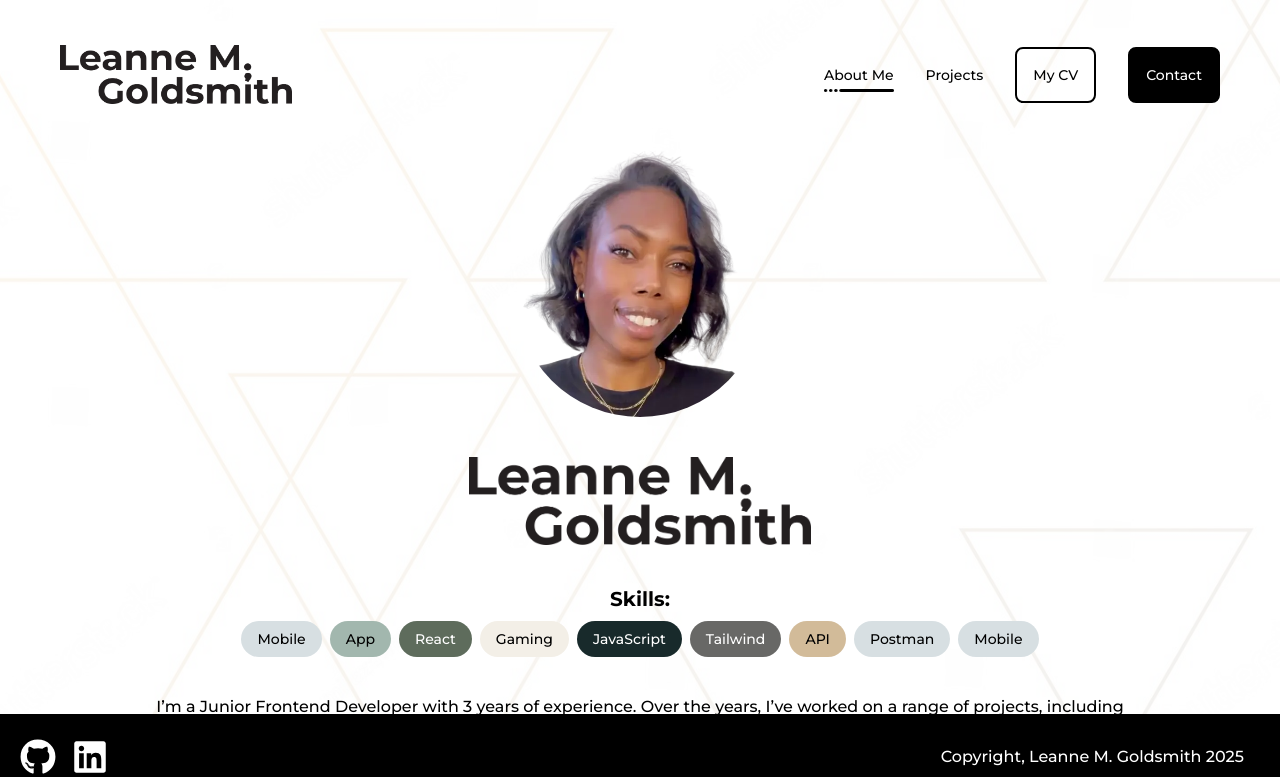
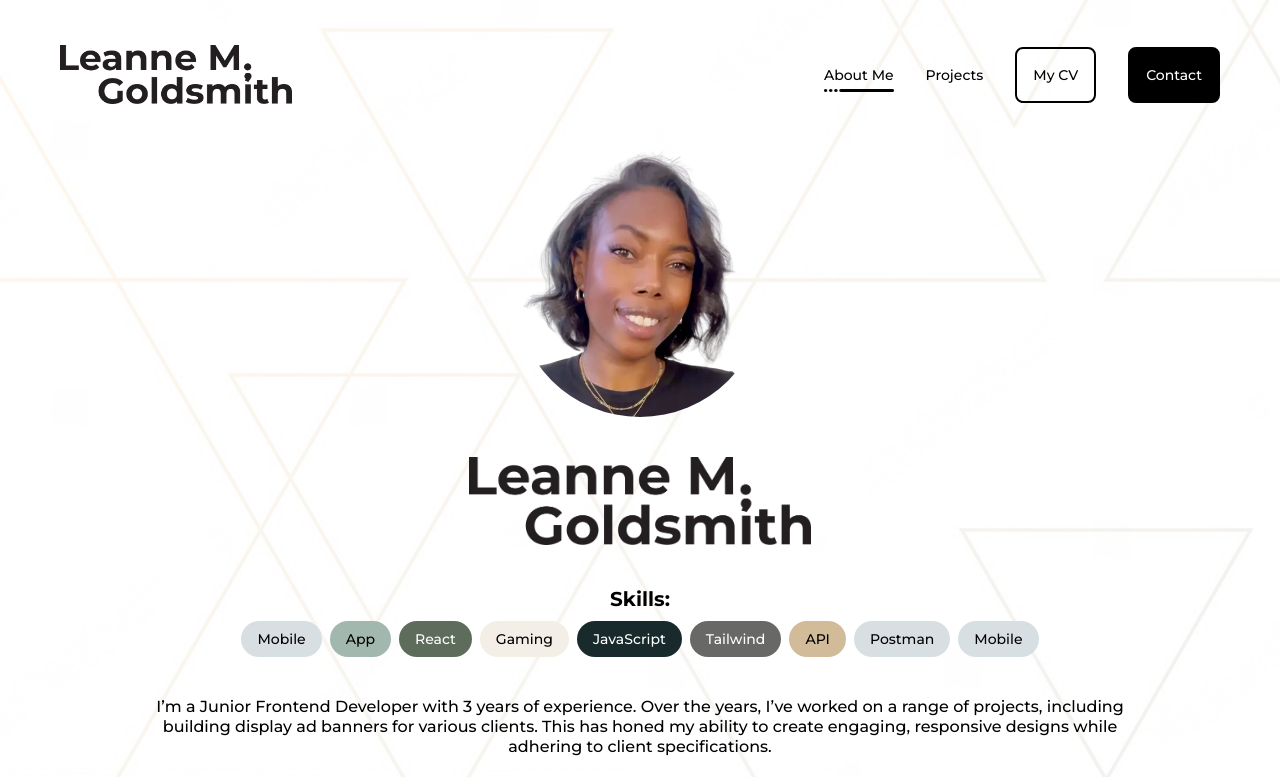
Before and after one commit to LeanneCodes/cybersecurity-portfolio, a Next.js app: page /about in a window 1280 px wide. Shown: the top 777 px of the page. Built offline with nearby package versions, Linux system fonts and the light colour scheme.

Commit message:
move footer below children content

```diff
--- a/app/about/page.jsx
+++ b/app/about/page.jsx
@@ -7,7 +7,7 @@ import Labels from '@/components/Labels/Labels';
 
 const page = () => {
   return (
-    <div className='xxs:flex xxs:flex-col xxs:pr-0 absolute top-[149px] 2xl:flex-row 2xl:pr-40 4xl:pt-10 flex pr-48 pb-[86px]'>
+    <div className='xxs:flex xxs:flex-col xxs:pr-0 top-[149px] 2xl:flex-row 2xl:pr-40 4xl:pt-10 flex pr-48'>
         <div className='2xl:justify-center flex items-start flex-col w-1/2'>
             <Image
                 alt="Triangles with an image of Leanne"
--- a/app/contact/page.jsx
+++ b/app/contact/page.jsx
@@ -95,7 +95,7 @@ const Page = () => {
     }, [status]);
 
     return (
-        <div className='xxs:flex xxs:flex-col xxs:px-0 absolute top-[149px] w-full mx-auto 2xl:h-[75%] 2xl:flex-row 2xl:justify-center 2xl:items-center 2xl:px-32 2xl:py-0 4xl:px-52 pb-[86px]'>
+        <div className='xxs:flex xxs:flex-col xxs:px-0 w-full mx-auto 2xl:mt-[100px] 2xl:h-[75%] 2xl:flex-row 2xl:justify-center 2xl:items-center 2xl:px-32 2xl:py-0 4xl:px-52 pb-[86px]'>
             <div className='xxs:w-4/5 xxs:mx-auto xxs:mb-20 w-1/2'>
                 <div>
                     <h1 className='xxs:text-[24px] xxs:text-center md:text-[32px] lg:text-[44px] 2xl:text-left font-bold'>Contact me!</h1>
--- a/app/layout.js
+++ b/app/layout.js
@@ -19,10 +19,10 @@ export default function RootLayout({ children }) {
   return (
     <html lang="en" className="h-full">
       <body
-        className={`${montserrat.variable} antialiased min-h-screen flex flex-col object-cover bg-cover bg-center bg-no-repeat bg-fixed bg-faint-triangles`}
+        className={`${montserrat.variable} antialiased min-h-screen flex flex-col bg-cover bg-center bg-no-repeat bg-fixed bg-faint-triangles`}
       >
         <Navbar />
-        <main className="flex-grow w-full h-screen flex items-center pt-[149px] pb-[100px]">
+        <main className="flex w-full pt-[149px] mb-12">
           {children}
         </main>
         <Footer />
--- a/app/page.js
+++ b/app/page.js
@@ -6,7 +6,7 @@ import { HiOutlineArrowLongRight } from "react-icons/hi2";
 export default function Home() {
   return (
     <main
-      id="homepage" className=""
+      id="homepage" className="flex flex-col justify-center"
     >
       <div>
         <Image
--- a/app/projects/[id]/page.jsx
+++ b/app/projects/[id]/page.jsx
@@ -171,7 +171,7 @@ const ProjectDetailsPage = () => {
     }
 
     return (
-        <div className="flex flex-col absolute top-0 w-full">
+        <div className="flex flex-col top-0 w-full">
             {/* Project header and content */}
             <div className="bg-blurred-mantel-project bg-cover object-cover bg-no-repeat bg-top bg-fixed flex flex-col justify-center items-center w-full h-[709px] relative">
                 <div className="w-full h-full mt-[149px]">
@@ -298,20 +298,21 @@ const ProjectDetailsPage = () => {
                 }}
             />
 
-            <div className="w-full h-[1000px] p-40">
+            <div className="w-full h-fit py-20 px-40 flex flex-col justify-center items-center">
                 <h3 className="font-montserrat font-bold text-[30px] text-center mb-5">{project.title} Demo</h3>
                 {project.video && (
                     <iframe
                         src={project.video}
                         title="Project Video Demo"
-                        className="w-full h-full"
+                        className="w-full"
+                        height={800}
                         allow="accelerometer; autoplay; clipboard-write; encrypted-media; gyroscope; picture-in-picture"
                         allowFullScreen
                     ></iframe>
                 )}
             </div>
 
-            <div className="w-full flex flex-row justify-between items-center px-40 mb-44">
+            <div className="w-full flex flex-row justify-between items-center px-40">
                 {/* Previous Button */}
                 <div>
                     <Link
@@ -366,7 +367,7 @@ const ProjectDetailsPage = () => {
 
             {/* Scroll to Top Button */}
             <button
-                className={`absolute right-14 bottom-44 rounded-full bg-white border-2 border-black hover:bg-black hover:text-white p-3 ${visible ? 'block' : 'hidden'}`}
+                className={`absolute right-14 bottom-0 rounded-full bg-white border-2 border-black hover:bg-black hover:text-white p-3 ${visible ? 'block' : 'hidden'}`}
                 onClick={scrollToTop}
             >
                 <HiOutlineArrowUp className="text-2xl" />
--- a/app/projects/page.jsx
+++ b/app/projects/page.jsx
@@ -68,7 +68,7 @@ const page = () => {
   };
 
   return (
-    <div className='flex flex-col absolute top-[149px] w-full'>
+    <div className='flex flex-col top-[149px] w-full'>
       {/* Carousel */}
       <div className='bg-blurred-mantel bg-cover object-cover bg-no-repeat bg-bottom bg-fixed flex flex-col justify-center items-center w-full h-[450px] relative'>
         <div className='w-full h-full flex justify-around items-center'>
@@ -145,7 +145,7 @@ const page = () => {
       </div>
 
       {/* Project Cards */}
-      <div className="relative max-h-fit w-full px-10 mx-auto mb-32">
+      <div className="relative max-h-fit w-full px-10 mx-auto">
         <div className="grid grid-cols-1 md:grid-cols-2 xl:grid-cols-3 4xl:grid-cols-4 gap-8 px-10 w-full justify-evenly items-center">
           {projects.length === 0 ? (
             <div>No projects found</div>
--- a/components/Footer/DefaultFooter.jsx
+++ b/components/Footer/DefaultFooter.jsx
@@ -5,11 +5,11 @@ const DefaultFooter = () => {
   const currentYear = new Date().getFullYear(); // Get the current year dynamically
 
   return (
-    <div className="xxs:px-[20px] fixed bottom-0 w-full bg-black h-[86px] text-white flex flex-row justify-between items-center px-[60px] z-50">
+    <div className="xxs:px-[20px] w-full bg-black h-[86px] text-white flex flex-row justify-between items-center px-[60px]">
       <div>
         <ProfileLinks />
       </div>
-      <div className='xxs:text-[12px] xxs:px-4 xxs:text-center xs:text-sm md:text-[16px]'>
+      <div className="xxs:text-[12px] xxs:px-4 xxs:text-center xs:text-sm md:text-[16px]">
         Copyright, Leanne M. Goldsmith {currentYear}
       </div>
     </div>
--- a/components/Footer/Footer.jsx
+++ b/components/Footer/Footer.jsx
@@ -33,7 +33,7 @@ const Footer = () => {
   }, []);
 
   return (
-    <div className="z-[101]">
+    <div className="z-[101] w-full">
       {isHomepage && showHomeFooter ? <HomeFooter /> : <DefaultFooter />}
     </div>
   );
--- a/components/Footer/HomeFooter.jsx
+++ b/components/Footer/HomeFooter.jsx
@@ -4,7 +4,7 @@ import ProfileLinks from '../ProfileLinks/ProfileLinks';
 const HomeFooter = () => {
 
   return (
-    <div className="fixed bottom-0 w-full bg-transparent h-[86px] text-black flex flex-row justify-end items-center px-[60px]">
+    <div className="w-full bg-transparent h-[86px] text-black flex flex-row justify-end items-center px-[60px]">
       <div>
         <ProfileLinks />
       </div>
```
